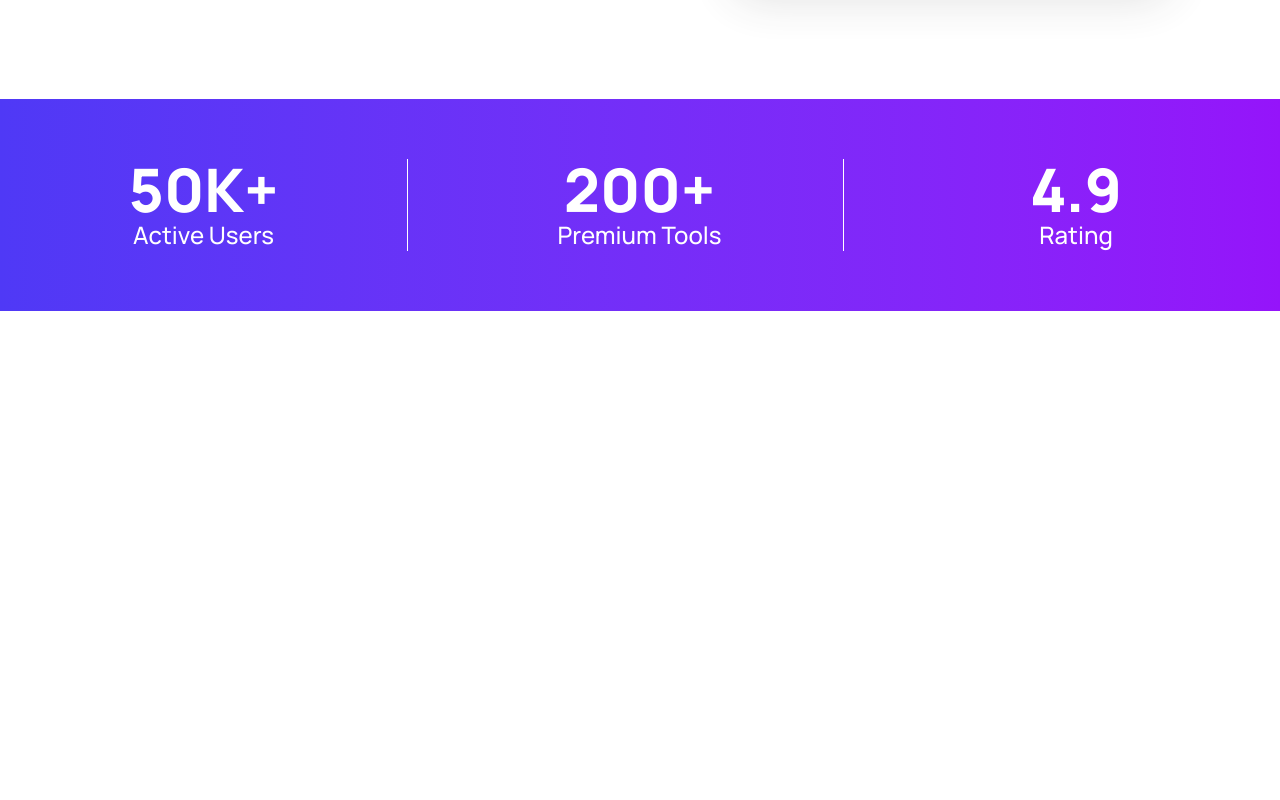
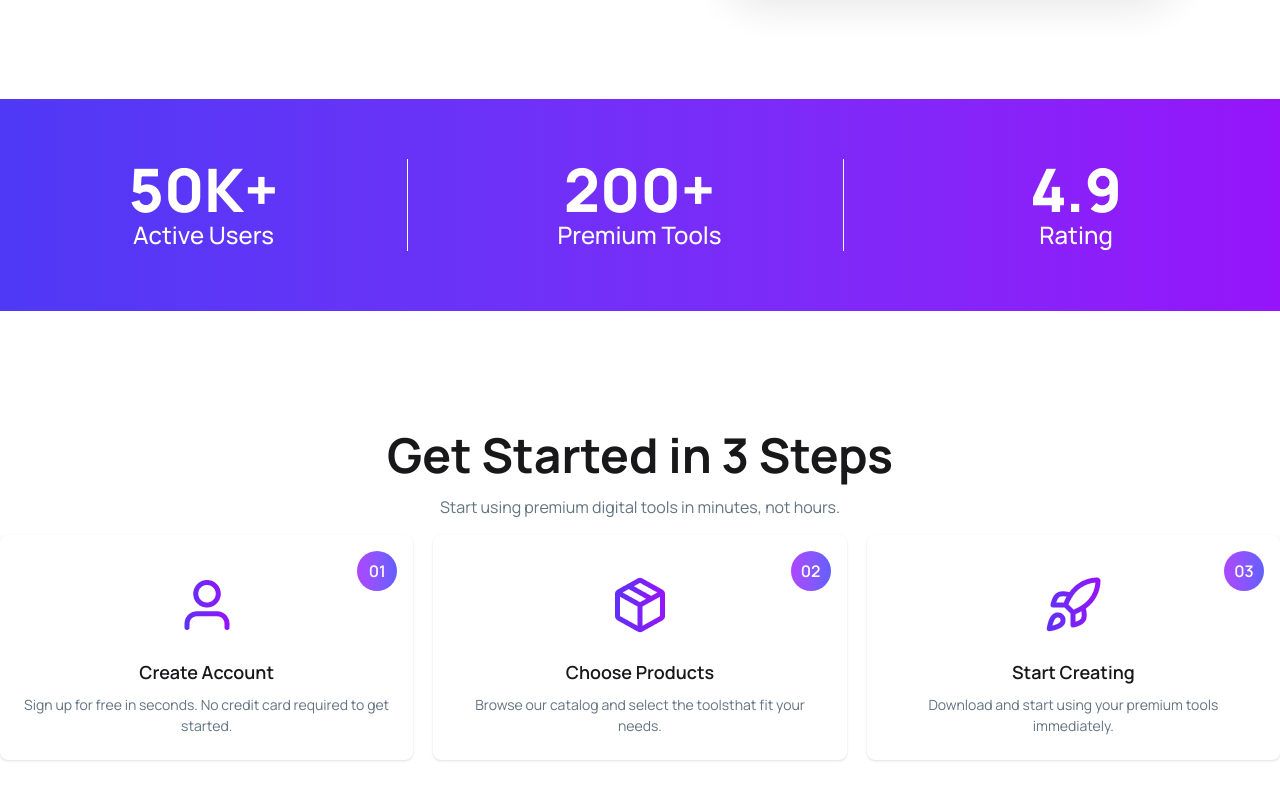
Before and after one commit to jakerulcode/digital-tools-ai, a React (Vite) app: page / in a window 1280 px wide. Shown: the part 676-1476 px from the top of the page. Before the commit the page ends 1107 px from the top, so only its background shows below. Built offline with nearby package versions, Linux system fonts and the light colour scheme.

Commit message:
Get Start section added

```diff
--- a/src/App.jsx
+++ b/src/App.jsx
@@ -2,6 +2,7 @@
 import './App.css'
 import Banner from './Components/Banner/Banner'
 import Rating from './Components/Banner/Rating'
+import GetStart from './Components/GetStart'
 import Navbar from './Components/Navbar/Navbar'
 
 function App() {
@@ -11,6 +12,7 @@ function App() {
     <Navbar/>
     <Banner/>
     <Rating/>
+    <GetStart/>
     </>
   )
 }
--- /dev/null
+++ b/src/Components/GetStart.jsx
@@ -0,0 +1,66 @@
+import React from "react";
+import User from "../../src/assets/user.png";
+import Package from "../../src/assets/package.png"
+import Rocket from "../../src/assets/rocket.png"
+
+const GetStart = () => {
+  return (
+    <div className="my-30">
+      <div className="container mx-auto">
+        <h2 className="text-center font-bold text-5xl">Get Started in 3 Steps</h2>
+        <p className="text-center text-[#627382] my-4">Start using premium digital tools in minutes, not hours.</p>
+
+        <div className="grid grid-cols-1 md:grid-cols-3 justify-between gap-5">
+          <div className="card bg-base-100  shadow-sm relative">
+            <div className="absolute top-4 right-4 w-10 h-10 rounded-full bg-linear-to-r from-purple-500 to-indigo-500 flex items-center justify-center text-white font-semibold">
+              01
+            </div>
+
+            <figure className="px-10 pt-10">
+              <img src={User} alt="Shoes" className="rounded-xl" />
+            </figure>
+            <div className="card-body items-center text-center">
+              <h2 className="card-title">Create Account</h2>
+              <p className="text-[#627382]">
+                Sign up for free in seconds. No credit card required to get
+                started.
+              </p>
+            </div>
+          </div>
+          <div className="card bg-base-100  shadow-sm relative">
+            <div className="absolute top-4 right-4 w-10 h-10 rounded-full bg-linear-to-r from-purple-500 to-indigo-500 flex items-center justify-center text-white font-semibold">
+              02
+            </div>
+
+            <figure className="px-10 pt-10">
+              <img src={Package} alt="Shoes" className="rounded-xl" />
+            </figure>
+            <div className="card-body items-center text-center">
+              <h2 className="card-title">Choose Products</h2>
+              <p className="text-[#627382]">
+                Browse our catalog and select the toolsthat fit your needs.
+              </p>
+            </div>
+          </div>
+          <div className="card bg-base-100  shadow-sm relative">
+            <div className="absolute top-4 right-4 w-10 h-10 rounded-full bg-linear-to-r from-purple-500 to-indigo-500 flex items-center justify-center text-white font-semibold">
+              03
+            </div>
+
+            <figure className="px-10 pt-10">
+              <img src={Rocket} alt="Shoes" className="rounded-xl" />
+            </figure>
+            <div className="card-body items-center text-center">
+              <h2 className="card-title">Start Creating</h2>
+              <p className="text-[#627382]">
+                Download and start using your premium tools immediately.
+              </p>
+            </div>
+          </div>
+        </div>
+      </div>
+    </div>
+  );
+};
+
+export default GetStart;
```
